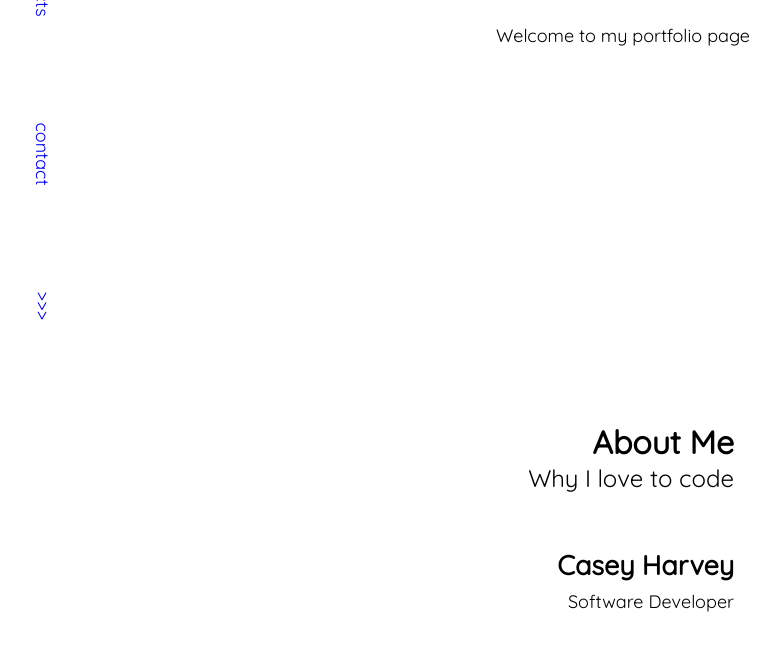
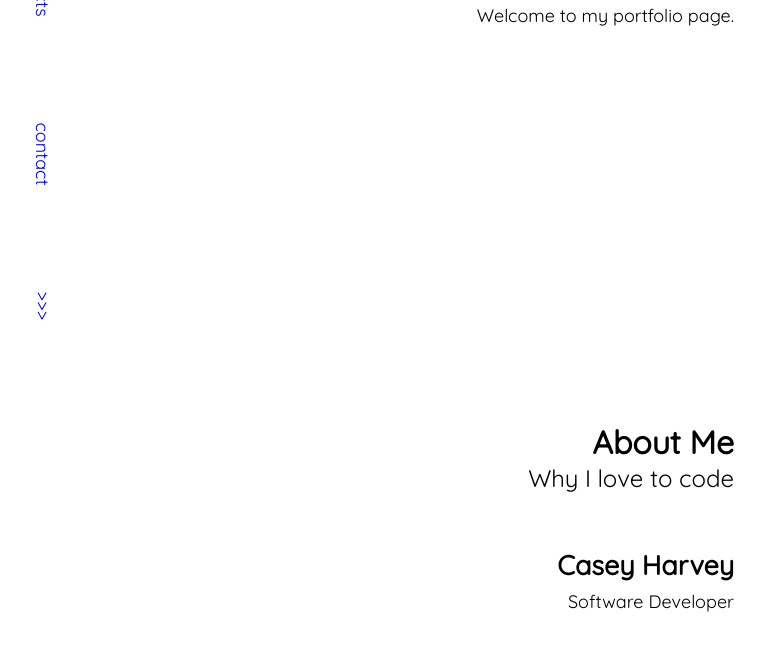
Before and after one commit to caseyharvey/portfolio-v3, a Gatsby site: page / in a window 1280 px wide. Shown: the part 430-1100 px from the top of the page, without its empty margins (232-1012 px from the left). Built offline with nearby package versions, Linux system fonts and the light colour scheme; Gatsby itself is replaced by a stand-in of ours.

Commit message:
add extra line to heading component

```diff
--- a/src/components/Sections/Home.tsx
+++ b/src/components/Sections/Home.tsx
@@ -5,8 +5,11 @@ function Home() {
   return (
     <section id="home">
       <div className="section-container">
-        <Heading heading="Hi there," tagLine="My name's Casey" />
-        <span>Welcome to my portfolio page</span>
+        <Heading
+          heading="Hi there,"
+          tagLine="My name's Casey"
+          info="Welcome to my portfolio page."
+        />
       </div>
     </section>
   )
```
